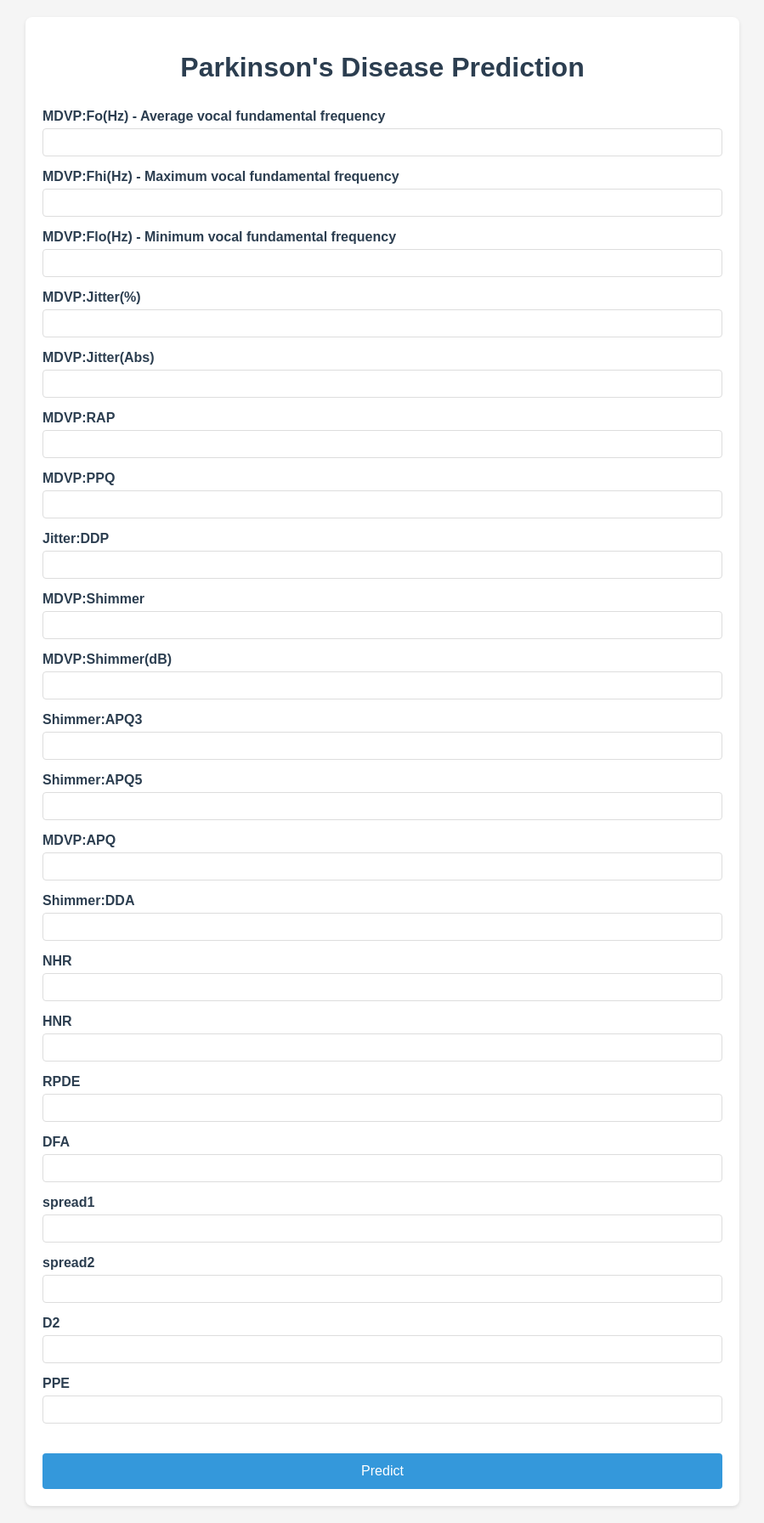
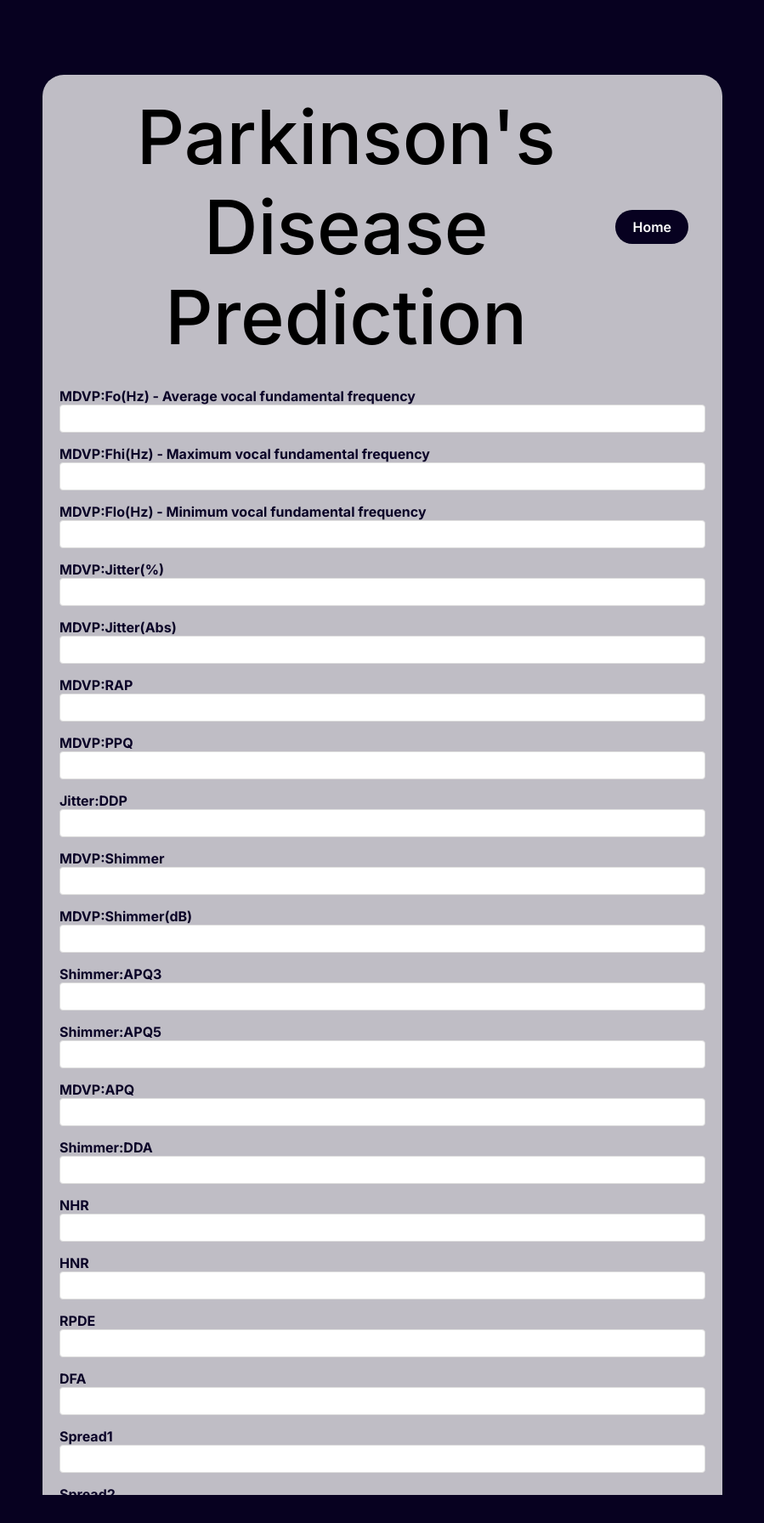
Before and after one commit to pavankumarrcs22/Parkinson-s_Disease_Prediction_and_Severity_check, a Flask app: page /predict_page in a window 1280 px wide. Shown: the whole page at 85% size, without its empty margins (190-1089 px from the left). After the commit the page ends 1759 px from the top, so only its background shows below. Run offline with Flask 3, Linux system fonts and the light colour scheme; parts of the project's set-up code (start-up, migrations or seed data) failed here and were passed over.

Commit message:
added images and redesigned prediction page

```diff
--- a/app.py
+++ b/app.py
@@ -38,8 +38,8 @@ def predict():
             request.form.get('HNR'),
             request.form.get('RPDE'),
             request.form.get('DFA'),
-            request.form.get('spread1'),
-            request.form.get('spread2'),
+            request.form.get('Spread1'),
+            request.form.get('Spread2'),
             request.form.get('D2'),
             request.form.get('PPE')
         ]
--- a/static/css/predict_style.css
+++ b/static/css/predict_style.css
@@ -1,31 +1,78 @@
+* {
+    margin: 0;
+    padding: 0;
+    box-sizing: border-box;
+}
+
+html,
 body {
-    font-family: Arial, sans-serif;
-    margin: 0;
-    padding: 20px;
-    background-color: #f5f5f5;
+    width: 100%;
+    height: 100%;
+    overflow-x: hidden;
+    background: rgb(7, 1, 32);
 }
+
 .container {
     max-width: 800px;
-    margin: 0 auto;
-    background-color: white;
+    margin: 5vh auto;
+    background: rgba(255, 255, 255, 0.742);
     padding: 20px;
-    border-radius: 8px;
-    box-shadow: 0 2px 4px rgba(0, 0, 0, 0.1);
+    border-radius: 25px;
 }
+
+.header {
+    display: flex;
+    align-items: center;
+    justify-content: space-between;
+    margin-bottom: 30px;
+    padding: 0 20px;
+}
+
 h1 {
-    color: #2c3e50;
+    font-family: 'Inter', sans-serif;
+    font-weight: 500;
+    font-size: 5vh;
+    color: #000000;
+    margin: 0;
     text-align: center;
-    margin-bottom: 30px;
 }
+
+.back-home {
+    display: flex;
+    justify-content: center;
+}
+
+.back-home .btn {
+    display: inline-block;
+    padding: 10px 20px;
+    background-color: #070120;
+    color: rgb(255, 255, 255);
+    text-decoration: none;
+    border-radius: 25px;
+    font-family: 'Inter', sans-serif;
+    font-weight: 600;
+    transition: background-color 0.3s ease;
+}
+
+.back-home .btn:hover {
+    background-color: #ffffff;
+    color: #070120;
+}
+
 .form-group {
     margin-bottom: 15px;
+    font-family: inter;
+    font-weight: 100;
 }
+
 label {
+        z
     display: block;
     margin-bottom: 5px;
     font-weight: bold;
-    color: #2c3e50;
+    color: #0a0327;
 }
+
 input[type="number"] {
     width: 100%;
     padding: 8px;
@@ -33,9 +80,12 @@ input[type="number"] {
     border-radius: 4px;
     box-sizing: border-box;
 }
+
 button {
-    background-color: #3498db;
+    background-color: #07032a;
     color: white;
+    font-family: inter;
+    font-weight: 700;
     padding: 12px 20px;
     border: none;
     border-radius: 4px;
@@ -44,10 +94,13 @@ button {
     font-size: 16px;
     margin-top: 20px;
 }
+
 button:hover {
-    background-color: #2980b9;
+    background-color: #04111a;
 }
+
 .result {
+    font-family: inter;
     margin: 20px 0;
     padding: 15px;
     border-radius: 4px;
@@ -55,11 +108,13 @@ button:hover {
     font-weight: bold;
     font-size: 18px;
 }
+
 .result.positive {
     background-color: #ffebee;
-    color: #c62828;
+    color: #a52525;
 }
+
 .result.negative {
     background-color: #e8f5e9;
-    color: #2e7d32;
+    color: #35982a;
 }
--- a/templates/predict.html
+++ b/templates/predict.html
@@ -5,12 +5,22 @@
     <meta charset="UTF-8">
     <meta name="viewport" content="width=device-width, initial-scale=1.0">
     <title>Parkinson's Disease Prediction</title>
+    <link rel="preconnect" href="https://fonts.googleapis.com">
+    <link rel="preconnect" href="https://fonts.gstatic.com" crossorigin>
+    <link href="https://fonts.googleapis.com/css2?family=Inter:wght@100..900&display=swap" rel="stylesheet">
     <link rel="stylesheet" href="{{ url_for('static', filename='css/predict_style.css') }}">
+     <!-- <link rel="stylesheet" href="predict_style.css"> -->
 </head>
 
 <body>
+
     <div class="container">
-        <h1>Parkinson's Disease Prediction</h1>
+        <div class="header">
+            <h1>Parkinson's Disease Prediction</h1>
+            <div class="back-home">
+                <a href="/" class="btn">Home</a>
+            </div>
+        </div>
 
         <form method="POST" action="/predict">
 
@@ -87,12 +97,12 @@
                 <input type="number" step="any" id="DFA" name="DFA" required>
             </div>
             <div class="form-group">
-                <label for="spread1">spread1</label>
-                <input type="number" step="any" id="spread1" name="spread1" required>
+                <label for="Spread1">Spread1</label>
+                <input type="number" step="any" id="Spread1" name="Spread1" required>
             </div>
             <div class="form-group">
-                <label for="spread2">spread2</label>
-                <input type="number" step="any" id="spread2" name="spread2" required>
+                <label for="Spread2">Spread2</label>
+                <input type="number" step="any" id="Spread2" name="Spread2" required>
             </div>
             <div class="form-group">
                 <label for="D2">D2</label>
@@ -113,9 +123,11 @@
             {% endif %}
 
         </form>
+
     </div>
 
     <script src="{{ url_for('static', filename='js/predict_script.js') }}"></script>
+     <!-- <script src="predict_script.js"></script> -->
 </body>
 
 </html>
```
Also changed, not shown: static/css/style.css (+70 -19 lines), templates/index.html (+41 -11 lines), static/gallery/diabetes.jpg (added), static/gallery/heartdisease.jpg (added), static/gallery/landing1.jpg (added), static/gallery/landing2.jpg (added), static/gallery/landing3.jpg (added), static/gallery/landing4.jpg (added), static/gallery/parkinsons.jpg (added), static/js/script.js (line endings or trailing spaces).
